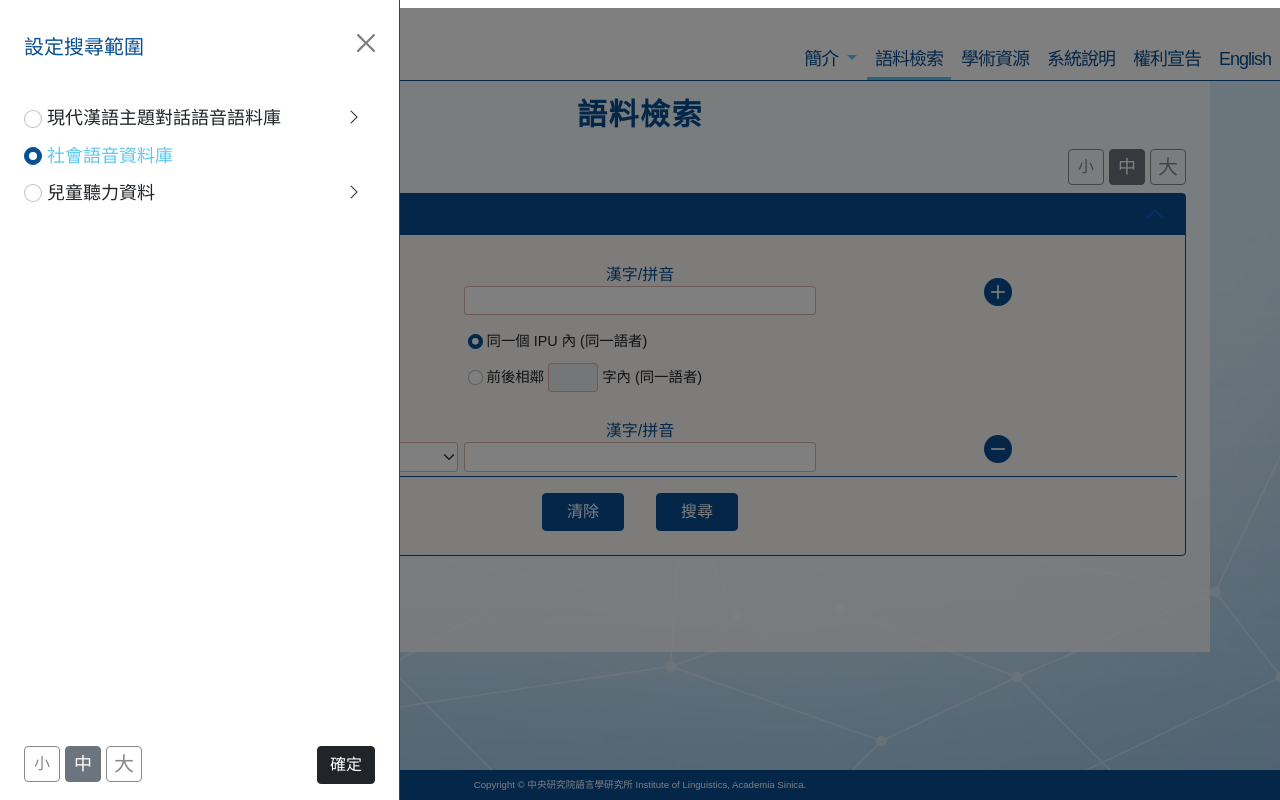
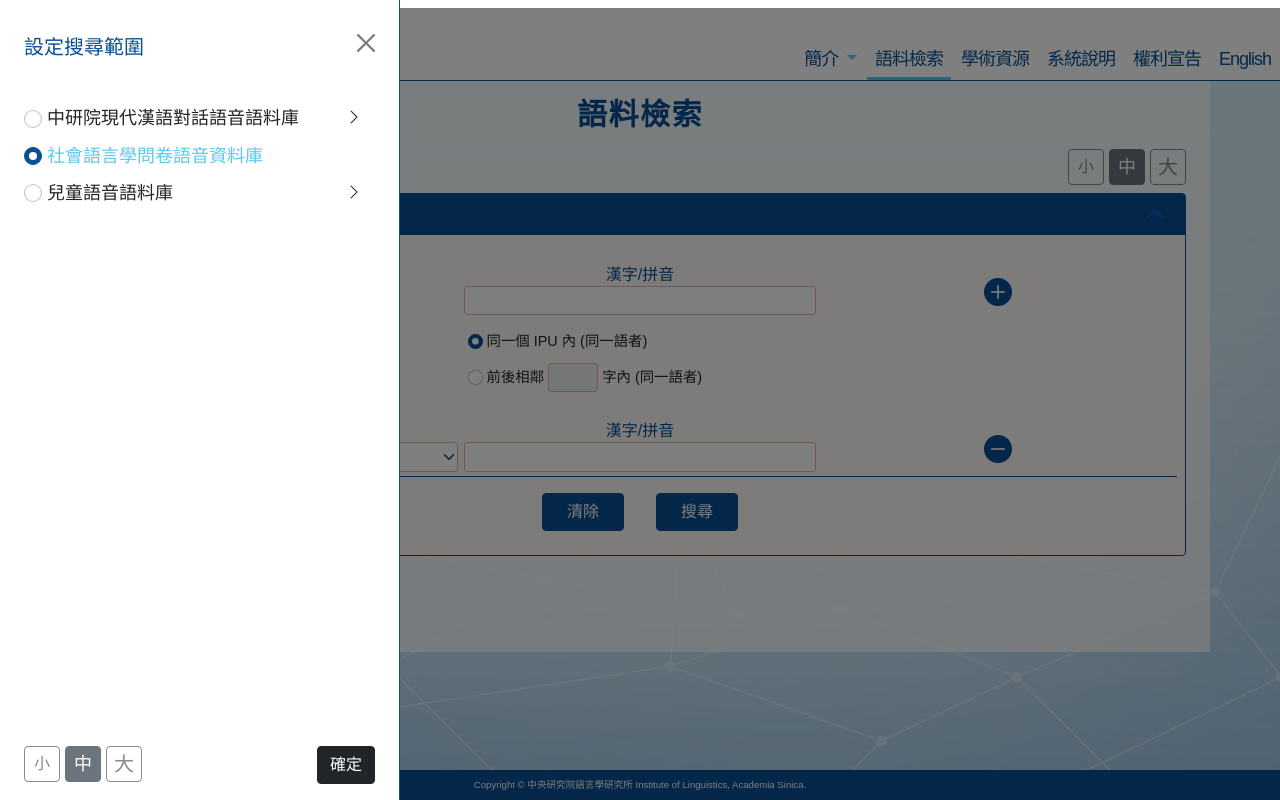
Before and after one commit to Eliana1105/dss-final-project, a Django app: page /search2_ch/ in a window 1280 px wide, after a click on "設定搜尋範圍". Run offline with Django 3.2, Linux system fonts and the light colour scheme; some libraries are stand-ins or nearby versions.

Commit message:
little_change

```diff
--- a/templates/ch/corpus_resource.html
+++ b/templates/ch/corpus_resource.html
@@ -109,7 +109,7 @@
                             </h2>
                             <div id="resources-collapseTwo" class="accordion-collapse collapse" aria-labelledby="resources-headingTwo" data-bs-parent="#accordionResources">
                                 <div class="accordion-body">
-                                    <p>「中研院具音段標記之中文對話語音資料庫」包含3.5小時，16人的帶音段標記之對話語音資料。包含音節與音段時間標記的文字檔案以PRAAT格式儲存 (.TextGrid)。所有標記邊界皆經過人工驗證。此資料庫為Sinica MCDC8的一部分。</p>
+                                    <p>「中研院具音段標記之中文對話語音資料庫」包含3.5小時，16人的帶音段標記之對話語音資料。包含音節與音段時間標記的文字檔案以PRAAT格式儲存 (.TextGrid)。所有標記邊界皆經過人工驗證。此資料庫為Sinica MCDC8的一部分（<a href="https://www.aclclp.org.tw/use_mat_c.php#pad" target="_blank">https://www.aclclp.org.tw/use_mat_c.php#pad</a>）。</p>
 
                                 </div>
                             </div>
--- a/templates/ch/search2.html
+++ b/templates/ch/search2.html
@@ -86,7 +86,7 @@
                         <li class="mb-1 position-relative">
                             <div>
                                 <label class="form-check-label pe-4">
-                                    <input class="form-check-input" type="radio" name="bookAlls" autocomplete="off" value="1" onchange="updateSelectedOption(this)" id="option1"> <span>現代漢語主題對話語音語料庫</span>
+                                    <input class="form-check-input" type="radio" name="bookAlls"  autocomplete="off" value="1"   onchange="updateSelectedOption(this)" id="option1"> <span>中研院現代漢語對話語音語料庫</span>
                                 </label>
                                 <button class="btn btn-toggle align-items-center rounded py-0 position-absolute end-0 collapsed" data-bs-toggle="collapse" data-bs-target="#one-collapse" aria-expanded="false">
                                     <i class="bi bi-chevron-right"></i>
@@ -94,24 +94,24 @@
                             </div>
                             <div class="ms-4 collapse" id="one-collapse">
                                 <ul class="btn-toggle-nav list-unstyled fw-normal pb-1">
-                                    <li><label class="form-check-label pe-4"><input class="form-check-input" type="checkbox" name="book[]" autocomplete="off" value="1" onchange="updateCheckOptions(this)" id="checkbox1"> <span>主題對話語音語料庫</span></label></li>
-                                    <li><label class="form-check-label pe-4"><input class="form-check-input" type="checkbox" name="book[]" autocomplete="off" value="2" onchange="updateCheckOptions(this)" id="checkbox2"> <span>連續口語對話語音語料庫(一)</span></label></li>
-                                    <li><label class="form-check-label pe-4"><input class="form-check-input" type="checkbox" name="book[]" autocomplete="off" value="3" onchange="updateCheckOptions(this)" id="checkbox3"> <span>連續口語對話語音語料庫(二)</span></label></li>
-                                    <li><label class="form-check-label pe-4"><input class="form-check-input" type="checkbox" name="book[]" autocomplete="off" value="4" onchange="updateCheckOptions(this)" id="checkbox4"> <span>地圖導引口語語音語料庫</span></label></li>
+                                    <li><label class="form-check-label pe-4"><input class="form-check-input" type="checkbox" name="book[]" autocomplete="off" value="2" onchange="updateCheckOptions(this)" id="checkbox2" checked> <span>自由主題對話（一）</span></label></li>
+                                    <li><label class="form-check-label pe-4"><input class="form-check-input" type="checkbox" name="book[]" autocomplete="off" value="3" onchange="updateCheckOptions(this)" id="checkbox3" checked> <span>自由主題對話（二）</span></label></li>
+                                    <li><label class="form-check-label pe-4"><input class="form-check-input" type="checkbox" name="book[]" autocomplete="off" value="1" onchange="updateCheckOptions(this)" id="checkbox1" checked> <span>特定主題對話</span></label></li>
+                                    <li><label class="form-check-label pe-4"><input class="form-check-input" type="checkbox" name="book[]" autocomplete="off" value="4" onchange="updateCheckOptions(this)" id="checkbox4" checked> <span>地圖導引對話</span></label></li>
                                 </ul>
                             </div>
                         </li>
                         <li class="mb-1 position-relative">
                             <div>
                                 <label class="form-check-label pe-4">
-                                    <input class="form-check-input" type="radio" name="bookAlls" autocomplete="off" value="2" onchange="updateSelectedOption(this)" id="option2" checked> <span>社會語音資料庫</span>
+                                    <input class="form-check-input" type="radio" name="bookAlls" autocomplete="off" value="2" onchange="updateSelectedOption(this)" id="option2" checked> <span>社會語言學問卷語音資料庫</span>
                                 </label>
                             </div>
                         </li>
                         <li class="mb-1 position-relative">
                             <div>
                                 <label class="form-check-label pe-4">
-                                    <input class="form-check-input" type="radio" name="bookAlls" autocomplete="off" value="3" onchange="updateSelectedOption(this)" id="option3"> <span>兒童聽力資料</span>
+                                    <input class="form-check-input" type="radio" name="bookAlls" autocomplete="off" value="3" onchange="updateSelectedOption(this)" id="option3"> <span>兒童語音語料庫</span>
                                 </label>
                                 <button class="btn btn-toggle align-items-center rounded py-0 position-absolute end-0 collapsed" data-bs-toggle="collapse" data-bs-target="#four-collapse" aria-expanded="false">
                                     <i class="bi bi-chevron-right"></i>
@@ -119,8 +119,8 @@
                             </div>
                             <div class="ms-4 collapse" id="four-collapse">
                                 <ul class="btn-toggle-nav list-unstyled fw-normal pb-1">
-                                    <li><label class="form-check-label pe-4"><input class="form-check-input" type="checkbox" name="book[]" autocomplete="off" value="5" onchange="updateCheckOptions(this)" id="checkbox5"> <span>聽常資料</span></label></li>
-                                    <li><label class="form-check-label pe-4"><input class="form-check-input" type="checkbox" name="book[]" autocomplete="off" value="6" onchange="updateCheckOptions(this)" id="checkbox6"> <span>聽損資料</span></label></li>
+                                    <li><label class="form-check-label pe-4"><input class="form-check-input" type="checkbox" name="book[]" autocomplete="off" value="5" onchange="updateCheckOptions(this)" id="checkbox5"> <span>說故事─龜兔賽跑（聽常兒童）</span></label></li>
+                                    <li><label class="form-check-label pe-4"><input class="form-check-input" type="checkbox" name="book[]" autocomplete="off" value="6" onchange="updateCheckOptions(this)" id="checkbox6"> <span>說故事─龜兔賽跑（聽損兒童）</span></label></li>
                                 </ul>
                             </div>
                         </li>
```
Also changed, not shown: 2 other files.
